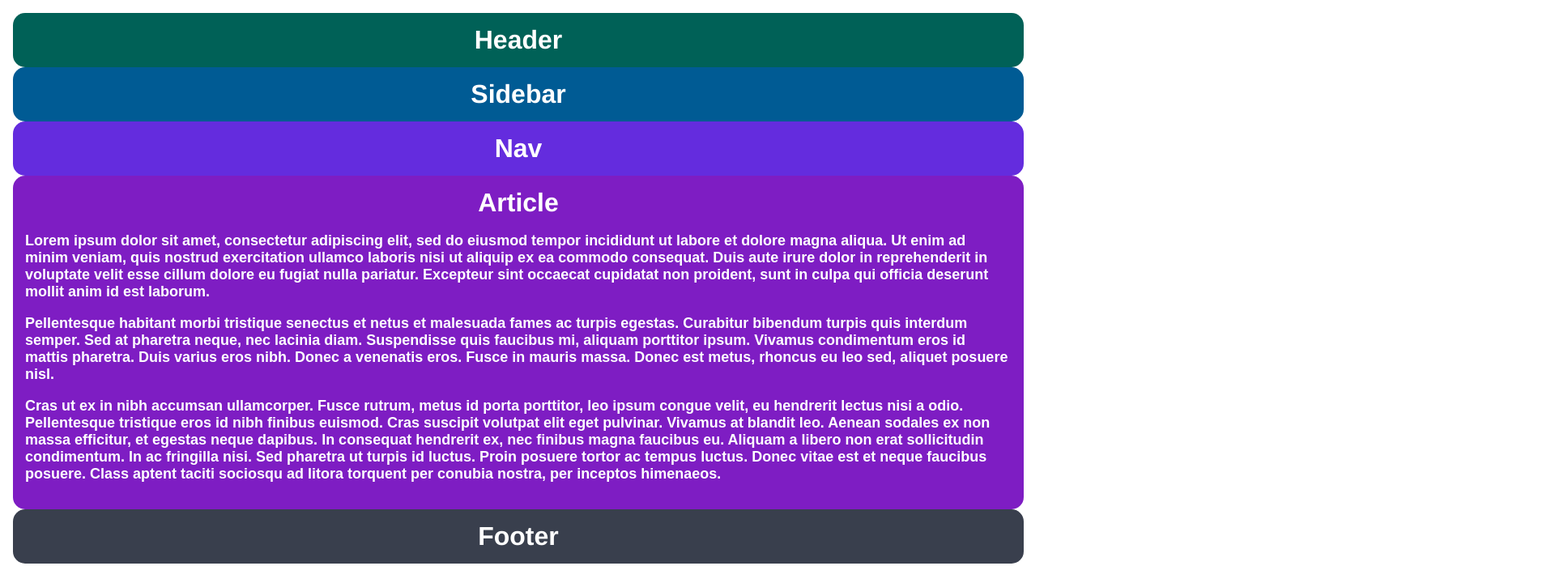
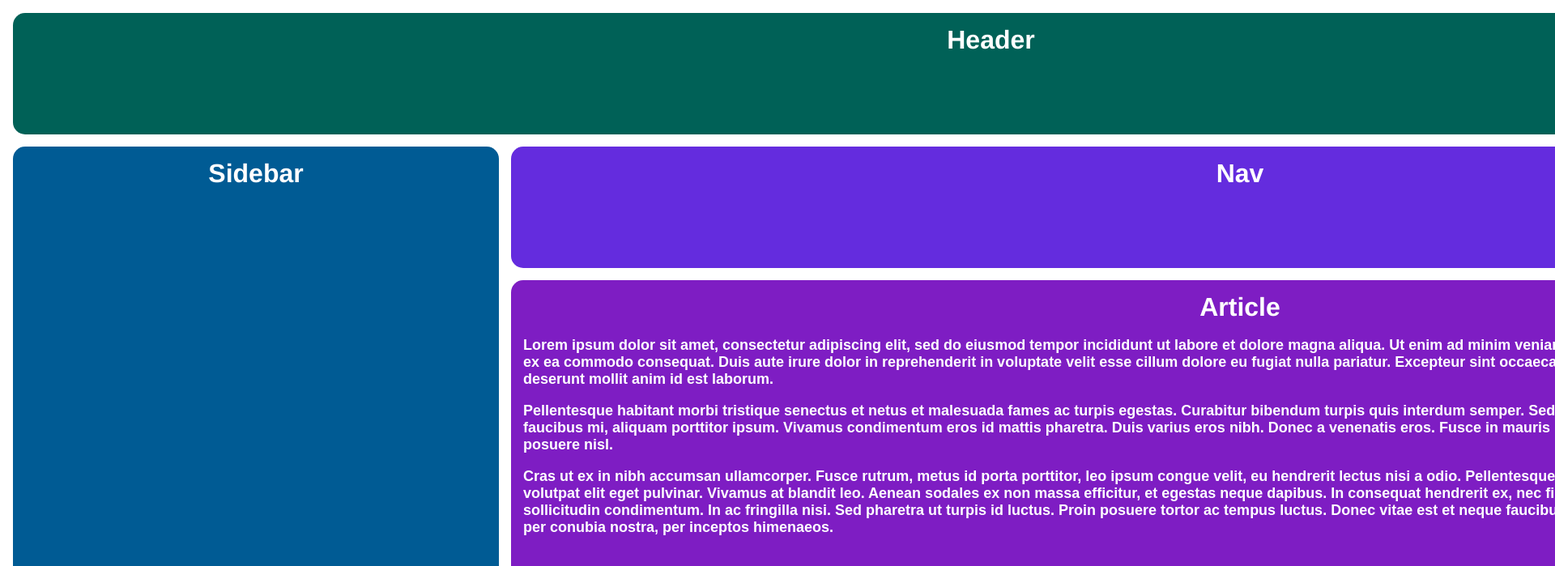
Before and after one commit to itspabro/the_odin_project_work, a plain HTML site: page css-exercises/intermediate-html-css/positioning-grid/01-basic-holy-grail/index.html in a window 1280 px wide. Shown: the top 699 px of the page at 81% size, 1920 px wide, since content can reach past the window. Drawn offline with Linux system fonts and the light colour scheme.

Commit message:
Complete css-exercises, intermediate, positioning, 01-basic-holy-grail

```diff
--- a/css-exercises/intermediate-html-css/positioning-grid/01-basic-holy-grail/style.css
+++ b/css-exercises/intermediate-html-css/positioning-grid/01-basic-holy-grail/style.css
@@ -9,6 +9,11 @@ html {
   height: 100%;
   padding: 16px;
   box-sizing: border-box;
+
+  display: grid;
+  gap: 15px;
+  grid-template-columns: 600px 1800px;
+  grid-template-rows: 150px 150px 750px 150px;
 }
 
 .container div {
@@ -22,10 +27,14 @@ html {
 
 .header {
   background-color: #006157;
+
+  grid-area: 1 / 1 / 2 / 3;
 }
 
 .sidebar {
   background-color: #005B94;
+
+  grid-area: 2 / 1 / 4 / 2;
 }
 
 .nav {
@@ -38,6 +47,8 @@ html {
 
 .footer {
   background-color: #393f4d;
+
+  grid-area: 4 / 1 / 5 / 3;
 }
 
 .article p {
```
Also changed, not shown: index.html (+1 -0 lines).
